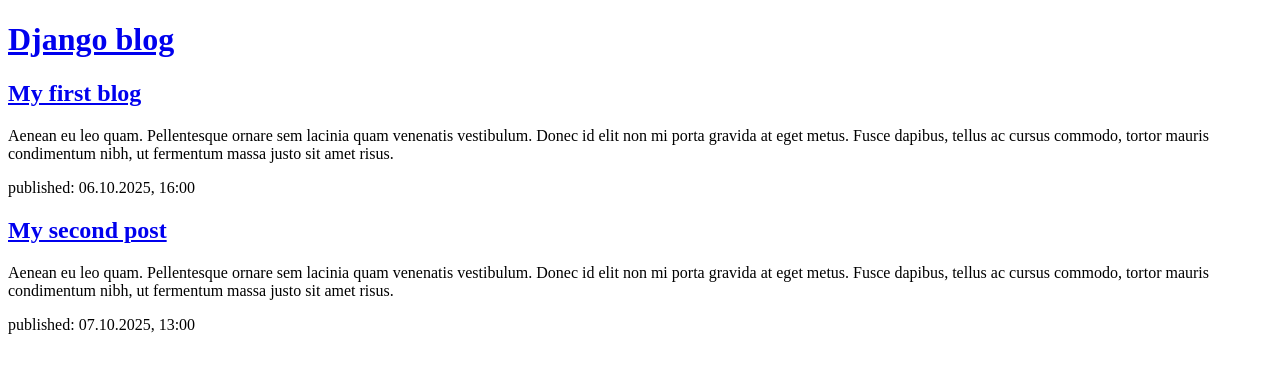
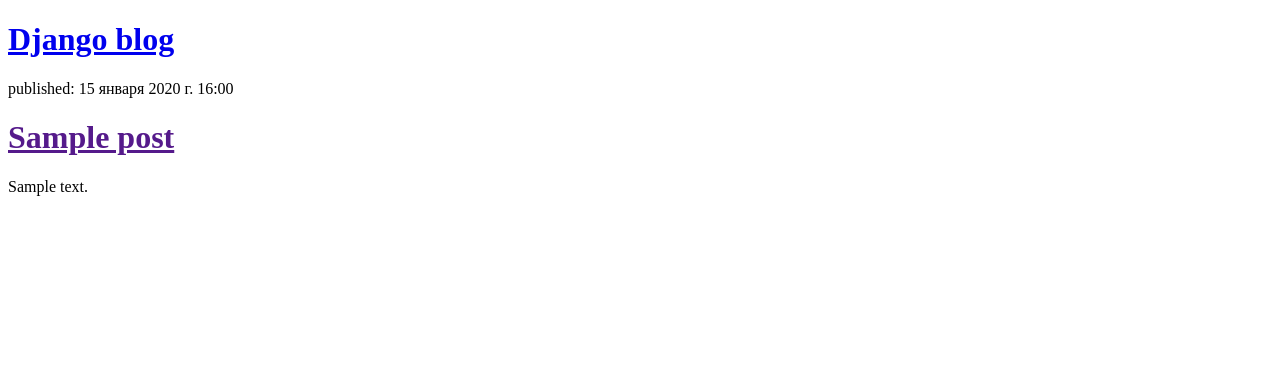
Before and after one commit to afterlife072/my-first-blog1, a Django app: page / in a window 1280 px wide. Shown: the top 373 px of the page. Run offline with Django 5.2, Linux system fonts and the light colour scheme; tables that the repository leaves empty hold one stand-in row (values such as "Sample post").

Commit message:
Modified templates to display posts from database.

```diff
--- a/blog/templates/blog/post_list.html
+++ b/blog/templates/blog/post_list.html
@@ -9,18 +9,12 @@
             <h1><a href="/">Django blog</a></h1>
         </div>
 
-        <div>
-
-            <h2><a href="/">My first blog</a></h2>
-            <p>Aenean eu leo quam. Pellentesque ornare sem lacinia quam venenatis vestibulum. Donec id elit non mi porta gravida at eget metus. Fusce dapibus, tellus ac cursus commodo, tortor mauris condimentum nibh, ut fermentum massa justo sit amet risus.</p>
-            <p>published: 06.10.2025, 16:00</p>
-        </div>
-
-        <div>
-
-            <h2><a href="/">My second post</a></h2>
-            <p>Aenean eu leo quam. Pellentesque ornare sem lacinia quam venenatis vestibulum. Donec id elit non mi porta gravida at eget metus. Fusce dapibus, tellus ac cursus commodo, tortor mauris condimentum nibh, ut fermentum massa justo sit amet risus.</p>
-            <p>published: 07.10.2025, 13:00</p>
-        </div>
+        {% for post in posts %}
+    <div>
+        <p>published: {{ post.published_date }}</p>
+        <h1><a href="">{{ post.title }}</a></h1>
+        <p>{{ post.text|linebreaksbr }}</p>
+    </div>
+    {% endfor %}
     </body>
 </html>
--- a/blog/views.py
+++ b/blog/views.py
@@ -1,3 +1,10 @@
 from django.shortcuts import render
 def post_list(request):
     return render(request, 'blog/post_list.html', {})
+
+from django.shortcuts import render
+from django.utils import timezone
+from .models import Post
+def post_list(request):
+    posts = Post.objects.filter(published_date__lte=timezone.now()).order_by('published_date')
+    return render(request, 'blog/post_list.html', {'posts': posts})
```
